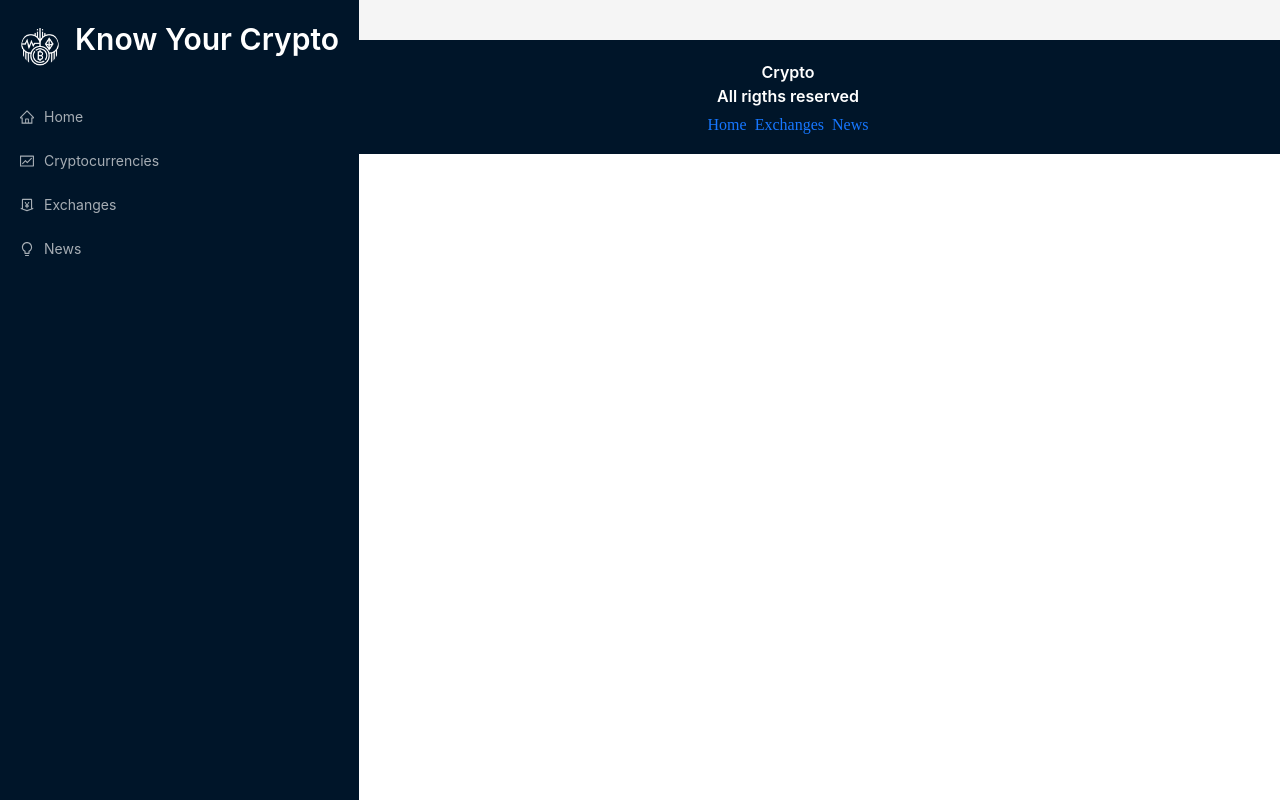
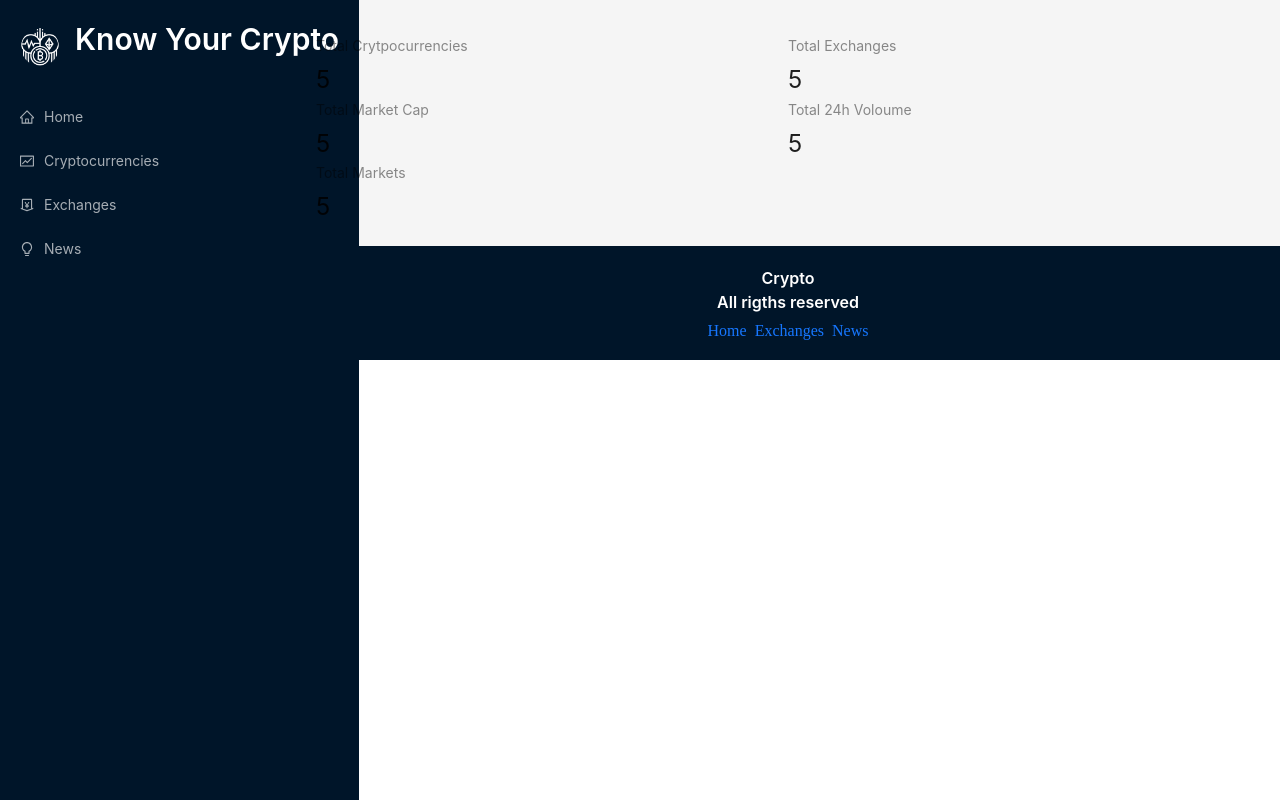
Before and after one commit to V5NEXT/Crypto-Verse, a React (Create React App) app: page / in a window 1280 px wide. Built offline with nearby package versions, Linux system fonts and the light colour scheme.

Commit message:
Added store

```diff
--- /dev/null
+++ b/src/app/store.js
@@ -0,0 +1,6 @@
+import { configureStore } from "@reduxjs/toolkit";
+
+
+export default configureStore({
+    reducer: {},
+})
--- a/src/components/Homepage.jsx
+++ b/src/components/Homepage.jsx
@@ -1,12 +1,23 @@
 import React from 'react'
+import millify from 'millify';
+import { Typography, Row, Col, Statistic } from 'antd';
+import { Link } from 'react-router-dom';
+
+const {Title} = Typography;
 
 const Homepage = () => {
   return (
-    <div className='container'>
-      <div>
+    <>
+      <Title level={2} className='heading'></Title>
+      <Row>
+        <Col span={12}><Statistic title="Total Crytpocurrencies" value={5}/></Col>
+        <Col span={12}><Statistic title="Total Exchanges" value={5}/></Col>
+        <Col span={12}><Statistic title="Total Market Cap" value={5}/></Col>
+        <Col span={12}><Statistic title="Total 24h Voloume" value={5}/></Col>
+        <Col span={12}><Statistic title="Total Markets" value={5}/></Col>
+      </Row>
+    </>
 
-      </div>
-    </div>
   )
 }
 
--- a/src/index.js
+++ b/src/index.js
@@ -2,11 +2,14 @@
 import ReactDOM from 'react-dom/client';
 import App from './App';
 import { BrowserRouter as Router } from 'react-router-dom';
-
+import store from './app/store';
+import { Provider } from 'react-redux';
 
 const root = ReactDOM.createRoot(document.getElementById('root'));
 root.render(
     <Router>
-    <App />
+        <Provider store={store}>
+            <App />
+        </Provider>
     </Router>
 );
```
Also changed, not shown: src/services/cryptoApi.js (added, +7 -0 lines).
